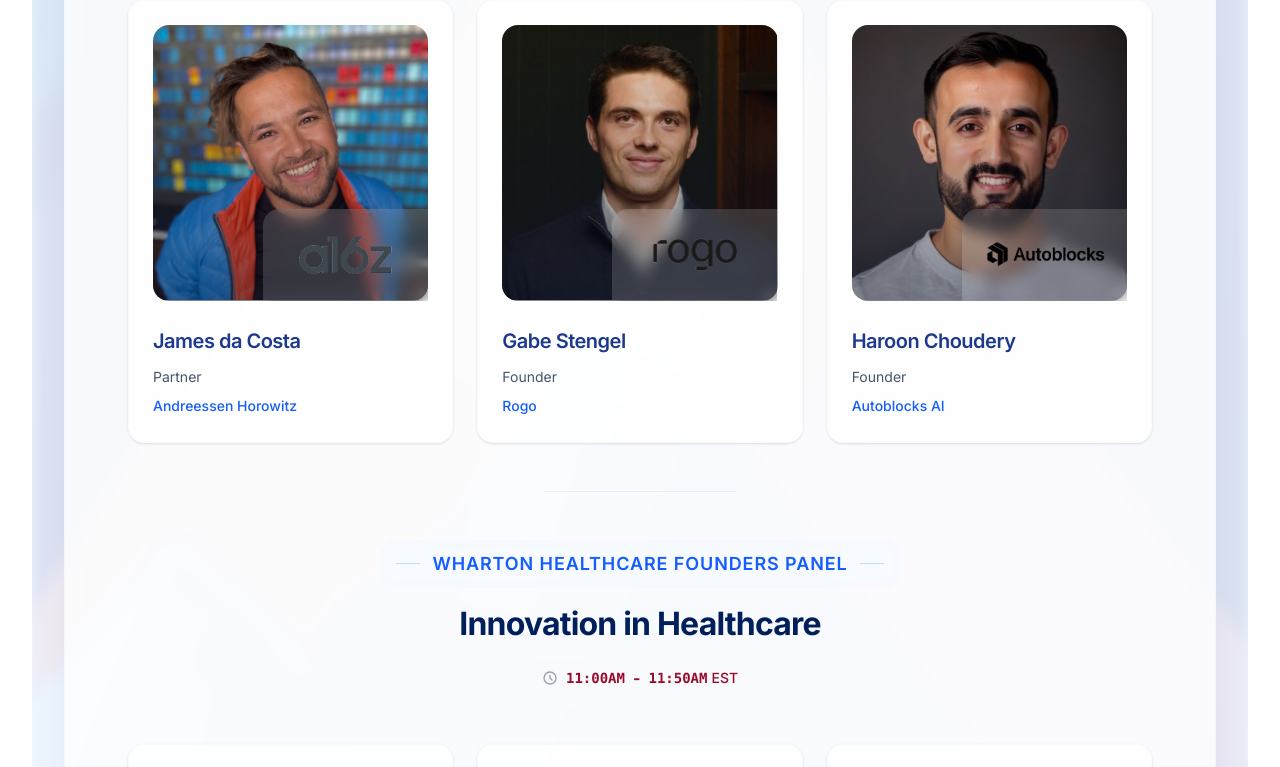
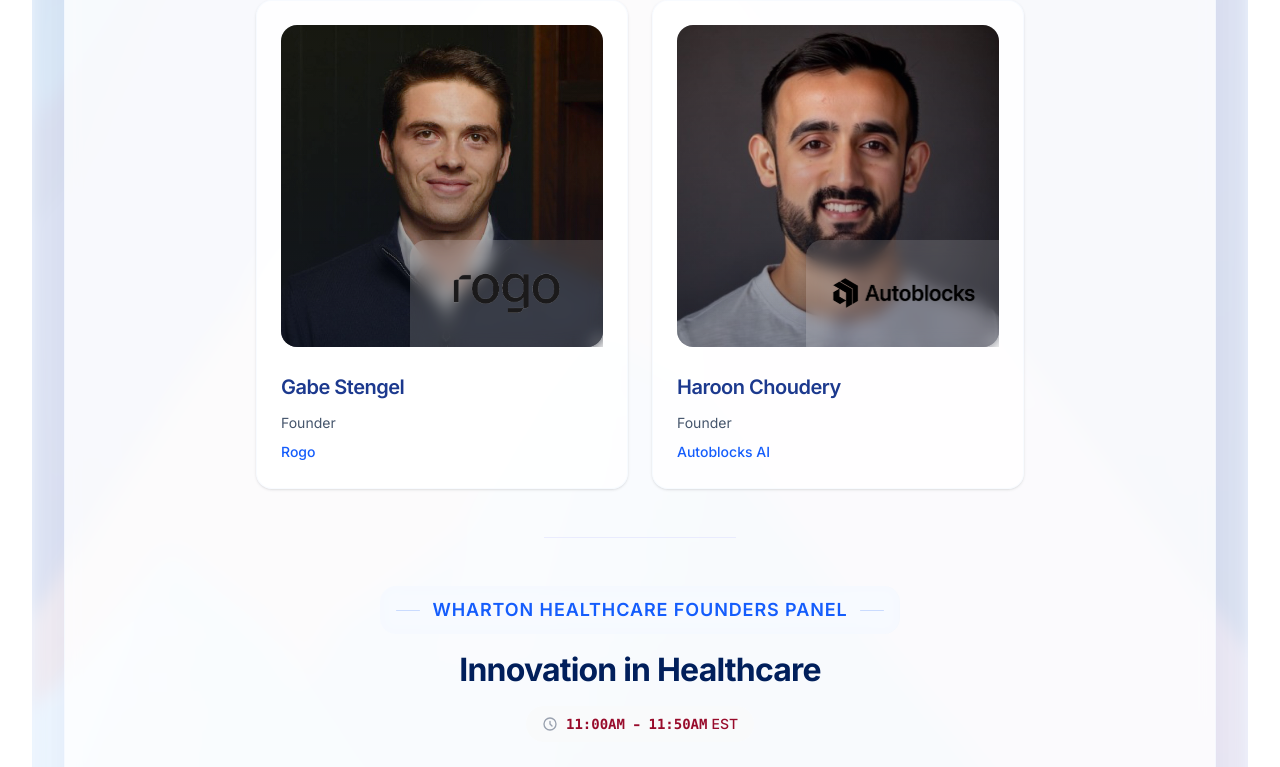
Before and after one commit to rss2086/startup-week, a Next.js app: page /schedule in a window 1280 px wide. Shown: the part 5209-5976 px from the top of the page. Built offline with nearby package versions, Linux system fonts and the light colour scheme.

Commit message:
removed james

```diff
--- a/src/components/Schedule.tsx
+++ b/src/components/Schedule.tsx
@@ -324,14 +324,14 @@
       end: '10:55AM',
       isVirtual: false,
       speakers: [
-        {
-          name: 'James da Costa',
-          role: 'Partner',
-          company: 'Andreessen Horowitz',
-          image: avatars.jamesDaCosta,
-          companyLogoUrl: logos.a16z,
-          companyWebsite: 'https://a16z.com/'
-        },
+        // {
+        //   name: 'James da Costa',
+        //   role: 'Partner',
+        //   company: 'Andreessen Horowitz',
+        //   image: avatars.jamesDaCosta,
+        //   companyLogoUrl: logos.a16z,
+        //   companyWebsite: 'https://a16z.com/'
+        // },
         {
           name: 'Gabe Stengel',
           role: 'Founder',
--- a/src/components/Speakers.tsx
+++ b/src/components/Speakers.tsx
@@ -257,15 +257,15 @@
         linkedinUrl: "https://www.linkedin.com/in/johnstonphilip",
         companyWebsite: "https://www.starcloud.com/"
       },
-      {
-        name: "James da Costa",
-        role: "Partner at a16z",
-        image: avatars.jamesDaCosta,
-        company: "Andreessen Horowitz",
-        companyLogoUrl: logos.a16z,
-        linkedinUrl: "https://www.linkedin.com/in/jamesdacosta",
-        companyWebsite: "https://a16z.com/"
-      },
+      // {
+      //   name: "James da Costa",
+      //   role: "Partner at a16z",
+      //   image: avatars.jamesDaCosta,
+      //   company: "Andreessen Horowitz",
+      //   companyLogoUrl: logos.a16z,
+      //   linkedinUrl: "https://www.linkedin.com/in/jamesdacosta",
+      //   companyWebsite: "https://a16z.com/"
+      // },
       {
         name: "Gabe Stengel",
         role: "Founder at Rogo",
```
